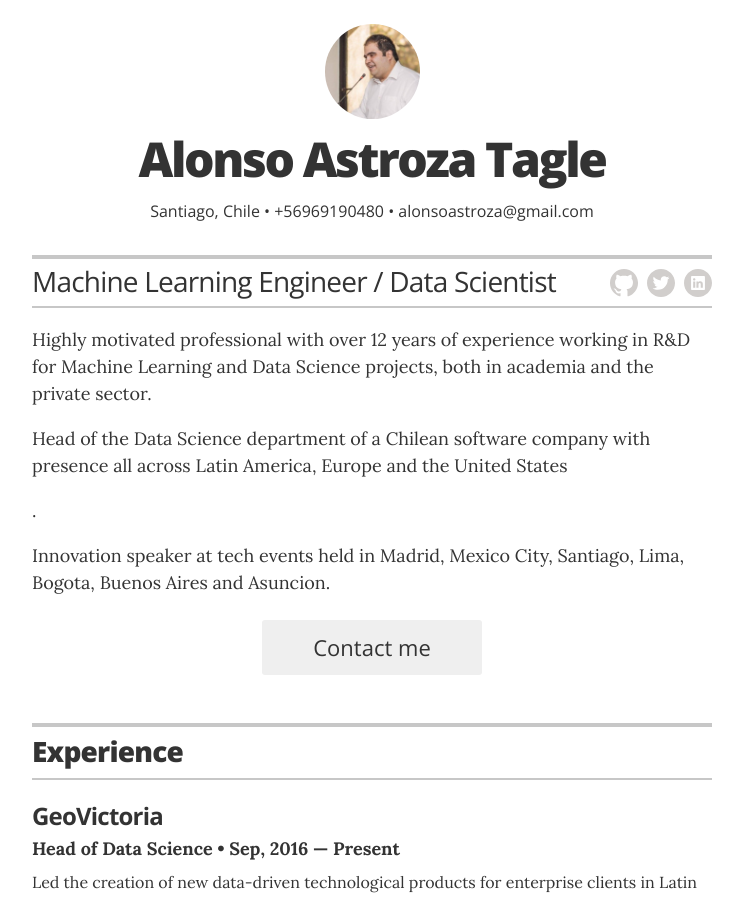
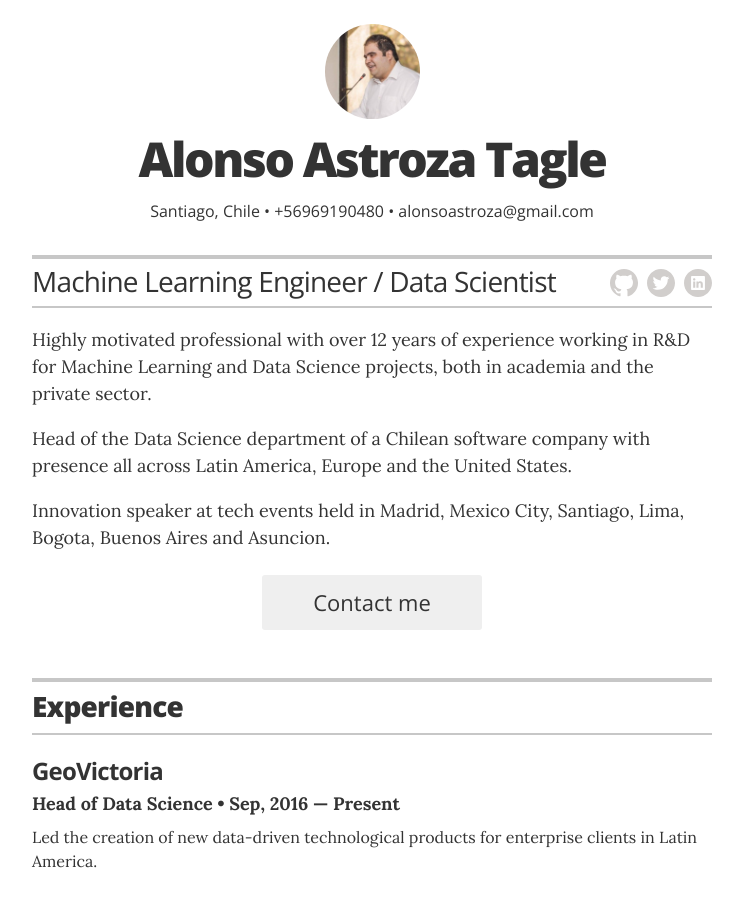
Before and after one commit to aastroza/aastroza.github.io-backup, a Jekyll site: the page built from index.html, in a window 1280 px wide and 900 px high. Shown: the whole window, without its empty margins (268-1011 px from the left). Built offline with Jekyll 4.4.1, drawn with Linux system fonts in a browser that asks for light colours; part of the change alters nothing that is shown.

```diff
--- a/_config.yml
+++ b/_config.yml
@@ -24,7 +24,7 @@ resume_header_contact_info:     "Santiago, Chile • +56969190480 • alonsoastr
 display_header_contact_info:    "true"
 
 resume_header_intro: "<p>Highly motivated professional with over 12 years of experience working in R&D for Machine Learning and Data Science projects, both in academia and the private sector.</p>
-<p>Head of the Data Science department of a Chilean software company with presence all across Latin America, Europe and the United States</p>.
+<p>Head of the Data Science department of a Chilean software company with presence all across Latin America, Europe and the United States.</p>
 <p>Innovation speaker at tech events held in Madrid, Mexico City, Santiago, Lima, Bogota, Buenos Aires and Asuncion.
 </p>"
 
```
